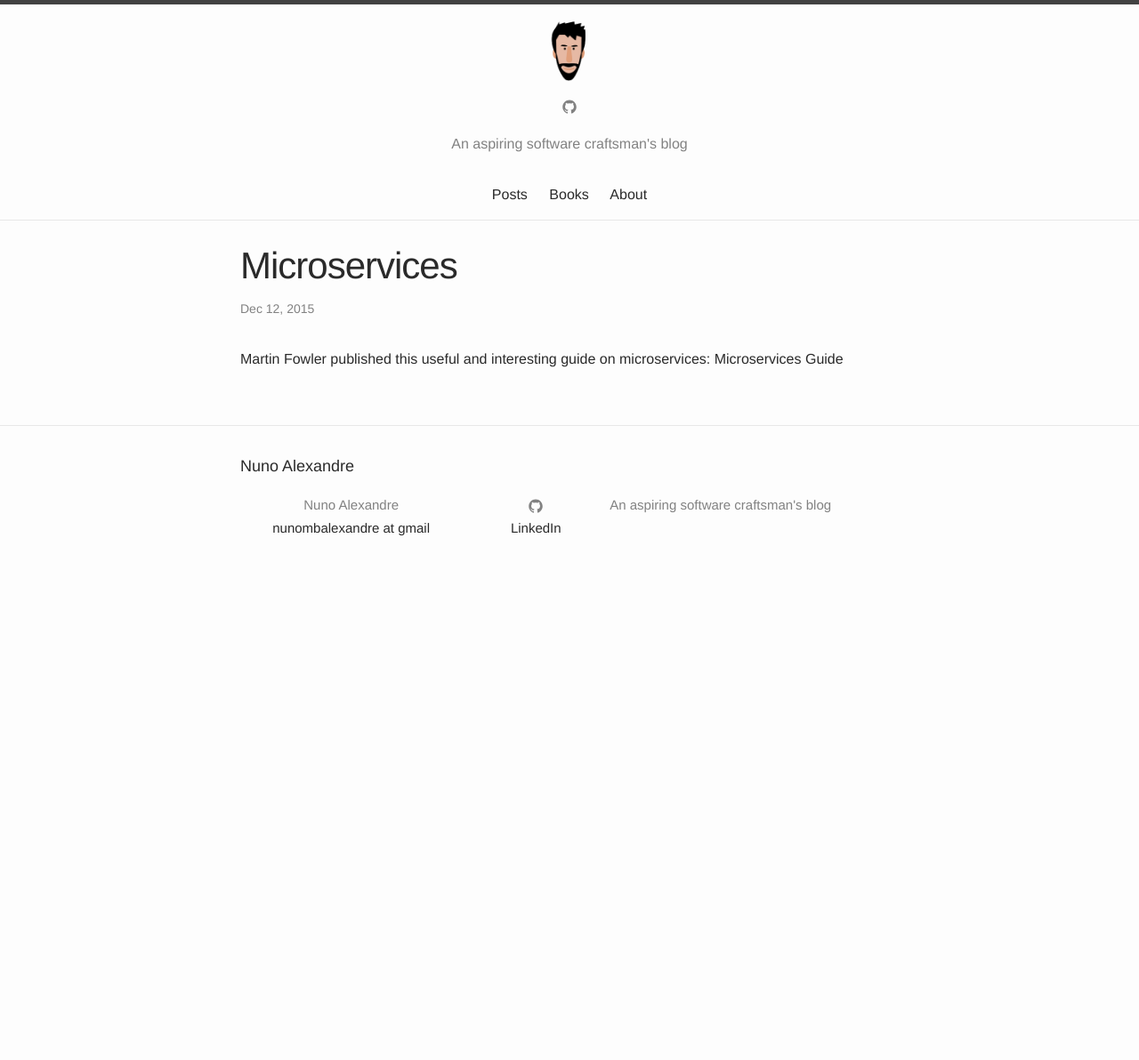
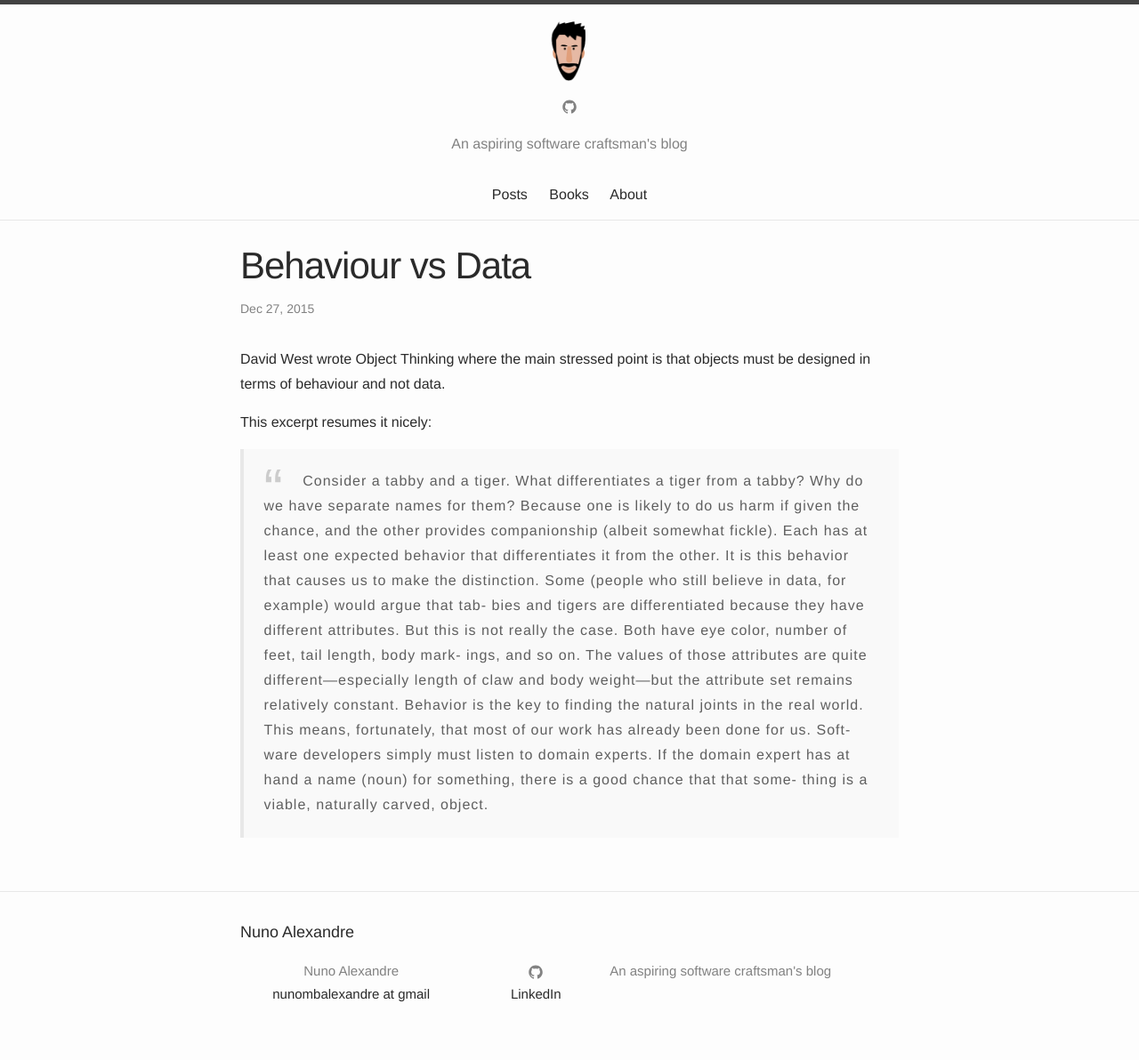
Before and after one commit to NunoAlexandre/nunoalexandre.github.io, a Jekyll site: the page built from _posts/2015-12-12-microservices.markdown, in a window 1280 px wide. Shown: the whole page at 89% size. Built offline with Jekyll 4.4.1, drawn with Linux system fonts in a browser that asks for light colours; comment, search, counter and statistics services are not loaded; before the commit the page ends 900 px from its top, so only the background shows below that.

Commit message:
imported Behaviour vs Data and styled the block quotes

```diff
--- a/_posts/2015-12-12-microservices.markdown
+++ b/_posts/2015-12-12-microservices.markdown
@@ -1,10 +1,15 @@
 ---
 layout: post
-title:  "Microservices"
-date:   2015-12-12 20:00:39 +0100
-categories: design
+title:  "Behaviour vs Data"
+date:   2015-12-27 18:00:39 +0100
+categories: object-thinking
 comments: true
 ---
 
-Martin Fowler published this useful and interesting guide on microservices:
-[Microservices Guide](http://martinfowler.com/microservices/)
+David West wrote Object Thinking where the main stressed point is that objects must be designed in terms of behaviour and not data.
+
+This excerpt resumes it nicely:
+
+> Consider a tabby and a tiger. What differentiates a tiger from a tabby? Why do we have separate names for them? Because one is likely to do us harm if given the chance, and the other provides companionship (albeit somewhat fickle). Each has at least one expected behavior that differentiates it from the other. It is this behavior that causes us to make the distinction.
+>Some (people who still believe in data, for example) would argue that tab- bies and tigers are differentiated because they have different attributes. But this is not really the case. Both have eye color, number of feet, tail length, body mark- ings, and so on. The values of those attributes are quite different—especially length of claw and body weight—but the attribute set remains relatively constant.
+>Behavior is the key to finding the natural joints in the real world. This means, fortunately, that most of our work has already been done for us. Soft- ware developers simply must listen to domain experts. If the domain expert has at hand a name (noun) for something, there is a good chance that that some- thing is a viable, naturally carved, object.
--- a/_sass/_base.scss
+++ b/_sass/_base.scss
@@ -110,16 +110,31 @@ a {
  * Blockquotes
  */
 blockquote {
-    color: $grey-color;
+    color: #5F5F5F;
+    background: #f9f9f9;
     border-left: 4px solid $grey-color-light;
-    padding-left: $spacing-unit / 2;
-    font-size: 18px;
+    padding: $spacing-unit * 0.75;
+    font-size: 16px;
     letter-spacing: 1px;
-    font-style: italic;
+    quotes: "\201C""\201D""\2018""\2019";
+    margin: 16px 0px;
 
     > :last-child {
         margin-bottom: 0;
     }
+}
+
+blockquote:before {
+  color: #ccc;
+  content: open-quote;
+  font-size: 4em;
+  line-height: 0.1em;
+  margin-right: 0.25em;
+  vertical-align: -0.4em;
+}
+blockquote p {
+  display: inline;
+  text-align: justify;
 }
 
 
```
Also changed, not shown: _posts/2015-12-27-behaviour-vs-data.markdown (added, +10 -0 lines).
